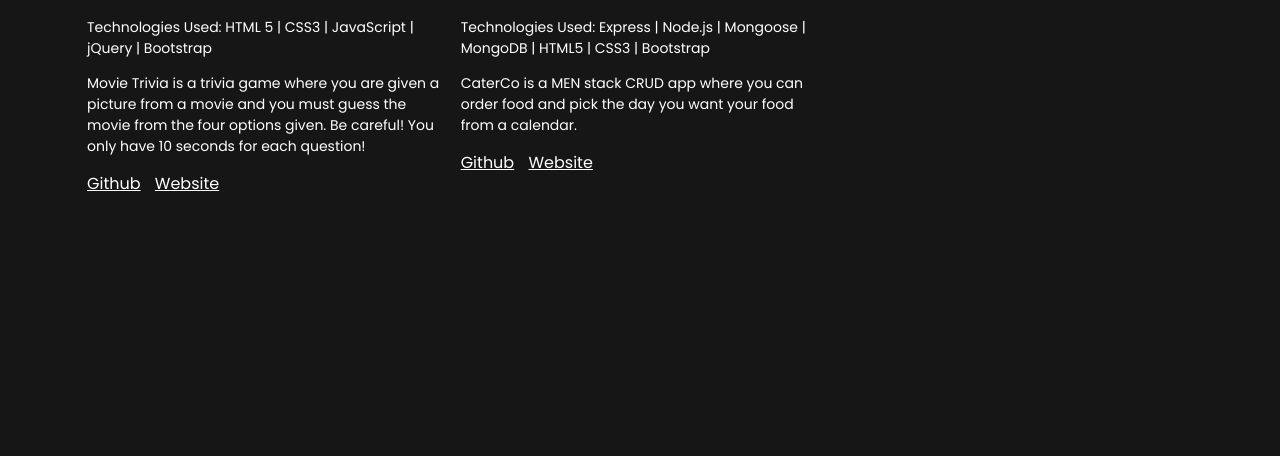
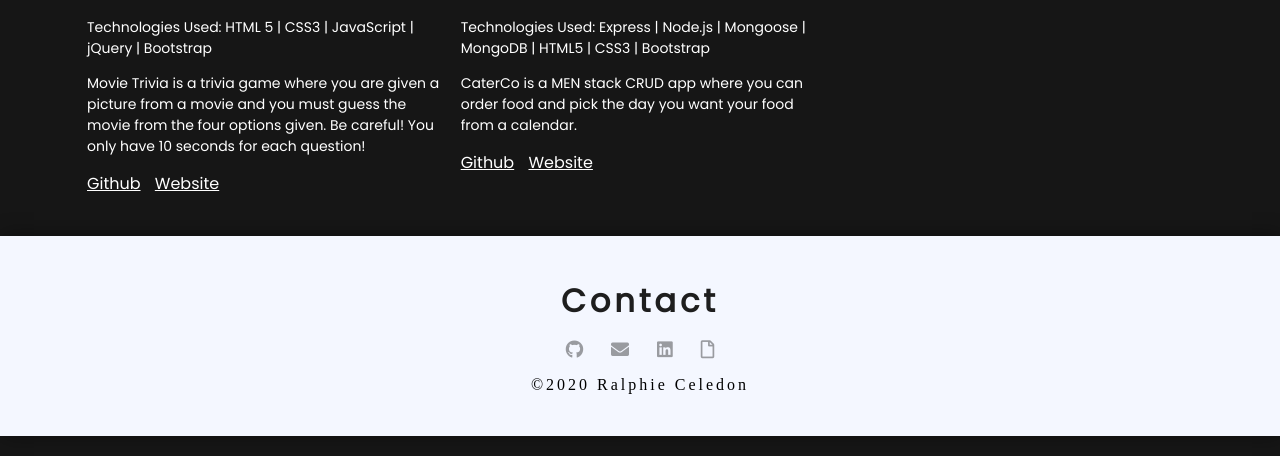
Before and after one commit to ralphie94/portfoliov2, a plain HTML site: page index.html in a window 1280 px wide. Shown: the part 1976-2432 px from the top of the page. Before the commit the page ends 2172 px from the top, so only its background shows below. Drawn offline with Linux system fonts and the light colour scheme.

Commit message:
contact section done

```diff
--- a/css/style.css
+++ b/css/style.css
@@ -2,6 +2,10 @@ body {
     margin:0px;
     padding: 0px;
     background-color: #161616;
+}
+
+html {
+    scroll-behavior: smooth;
 }
 
 ul {
@@ -90,27 +94,6 @@ nav {
     color: #292929;
 }
 
-.social {
-    position: absolute;
-    left: 50px;
-    bottom: 50px;
-    display: flex;
-}
-
-.social a {
-    margin: 6px 12px;
-}
-
-.social i {
-    color: rgba(18, 17, 17, 0.4);
-    font-size: 18px;
-}
-
-.social a:hover i {
-    color: #000;
-    transition: all ease 0.5s;
-}
-
 .skills-text {
     font-family: 'Gill Sans', 'Gill Sans MT', Calibri, 'Trebuchet MS', sans-serif;
 }
@@ -163,7 +146,6 @@ nav {
 
 .p-b-container {
     width: 90%;
-    height: 70vh;
     display: grid;
     grid-template-rows: auto auto;
     grid-template-columns: 1fr 1fr 1fr;
@@ -223,3 +205,43 @@ nav {
 .website-link {
     margin-left: 10px;
 }
+
+#contact h1 {
+    font-size: 2rem;
+    color: #1e1e1e;
+    font-family: Poppins;
+    margin: 10px;
+    padding: 5px;
+    letter-spacing: 4px;
+}
+
+#contact {
+    width: 100%;
+    display: flex;
+    flex-direction: column;
+    justify-content: center;
+    align-items: center;
+    height: 200px;
+    background-color: #f4f7ff;
+    margin: 20px 0px;
+    box-sizing: border-box;
+    box-shadow: 2px 0px 20px rgba(0, 0, 0, 0.4);
+}
+
+#contact p {
+    letter-spacing: 3px;
+}
+
+.contact-icons a {
+    margin: 6px 12px;
+}
+
+.contact-icons i {
+    color: rgba(18, 17, 17, 0.4);
+    font-size: 18px;
+}
+
+.contact-icons a:hover i {
+    color: #000;
+    transition: all ease 0.5s;
+}
--- a/index.html
+++ b/index.html
@@ -18,7 +18,7 @@
             <ul class="menu">
                 <li><a href="#" class="active">Home</a></li>
                 <li><a href="#projects">Projects</a></li>
-                <li><a href="#">Contact</a></li>
+                <li><a href="#contact">Contact</a></li>
             </ul>
         </nav>
 
@@ -31,12 +31,6 @@
             </div>
         </div>
 
-        <div class="social">
-            <a href="https://github.com/ralphie94" target="_blank" title="Github"><i class="fab fa-github"></i></a>
-            <a href="mailto:ralphie0319@gmail.com"><i class="fas fa-envelope" title="Email"></i></a>
-            <a href="https://www.linkedin.com/in/rafaelceledon/" target="_blank" title="LinkedIn"><i class="fab fa-linkedin"></i></a>
-            <a href="Ralphie-Celedon-Resume.pdf" target="_blank" title="Resume"><i class="far solid fa-file"></i></a>
-        </div>
     </section>
 
     <section id="projects">
@@ -121,6 +115,17 @@
         </div>
     </section>
 
+    <section id="contact">
+        <h1>Contact</h1>
+        <div class="contact-icons">
+            <a href="https://github.com/ralphie94" target="_blank" title="Github"><i class="fab fa-github"></i></a>
+            <a href="mailto:ralphie0319@gmail.com"><i class="fas fa-envelope" title="Email"></i></a>
+            <a href="https://www.linkedin.com/in/rafaelceledon/" target="_blank" title="LinkedIn"><i class="fab fa-linkedin"></i></a>
+            <a href="Ralphie-Celedon-Resume.pdf" target="_blank" title="Resume"><i class="far solid fa-file"></i></a>
+        </div>
+        <p>&copy;2020 Ralphie Celedon</p>
+    </section>
+
     <script src="js/app.js"></script>
 </body>
 </html>
```
Also changed, not shown: 1 other file.
